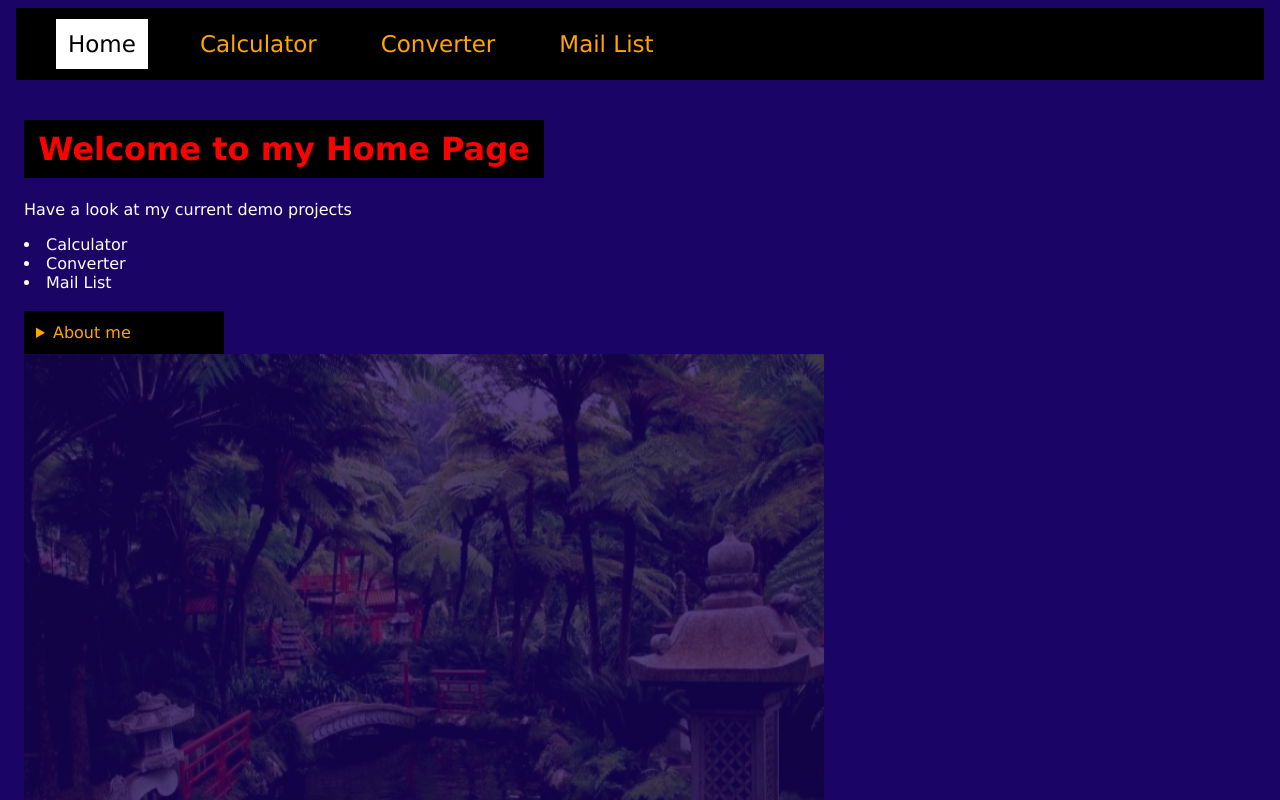
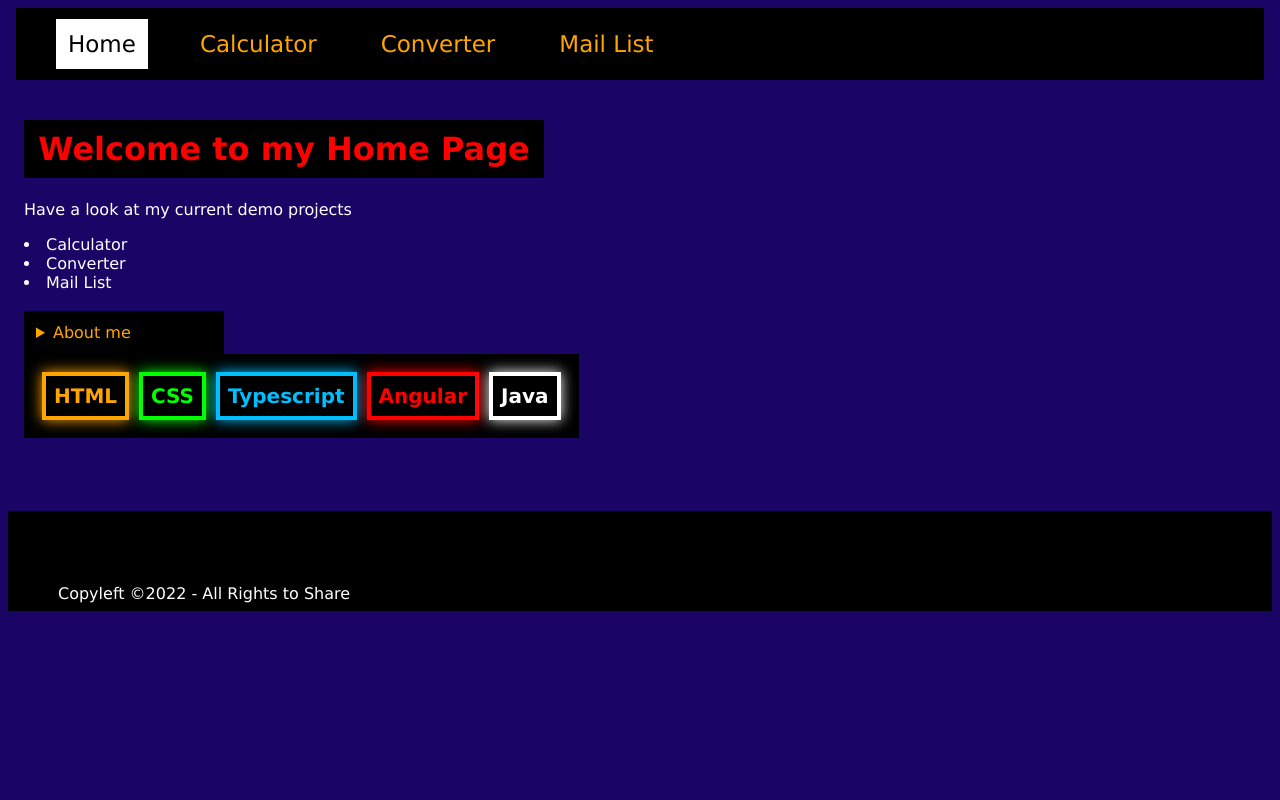
Before and after one commit to monewa/angdemo, an Angular app: page /home in a window 1280 px wide. Shown: the top 800 px of the page. Built offline with nearby package versions, Linux system fonts and the light colour scheme.

Commit message:
Update home.component.html

```diff
--- a/src/app/home/home.component.html
+++ b/src/app/home/home.component.html
@@ -23,10 +23,8 @@
 			</div>
 	</details>
 	<div class='imagechange' *ngIf='changeUrl'>
-		<img class='home' src='/assets/img/home.jpg'>
 	</div>
 	<div class='imagechange' *ngIf='!changeUrl'>
-		<img class='home' src='/assets/img/river.jpg '>
 	</div>
 	<table class='home'>
 		<tr>
```
